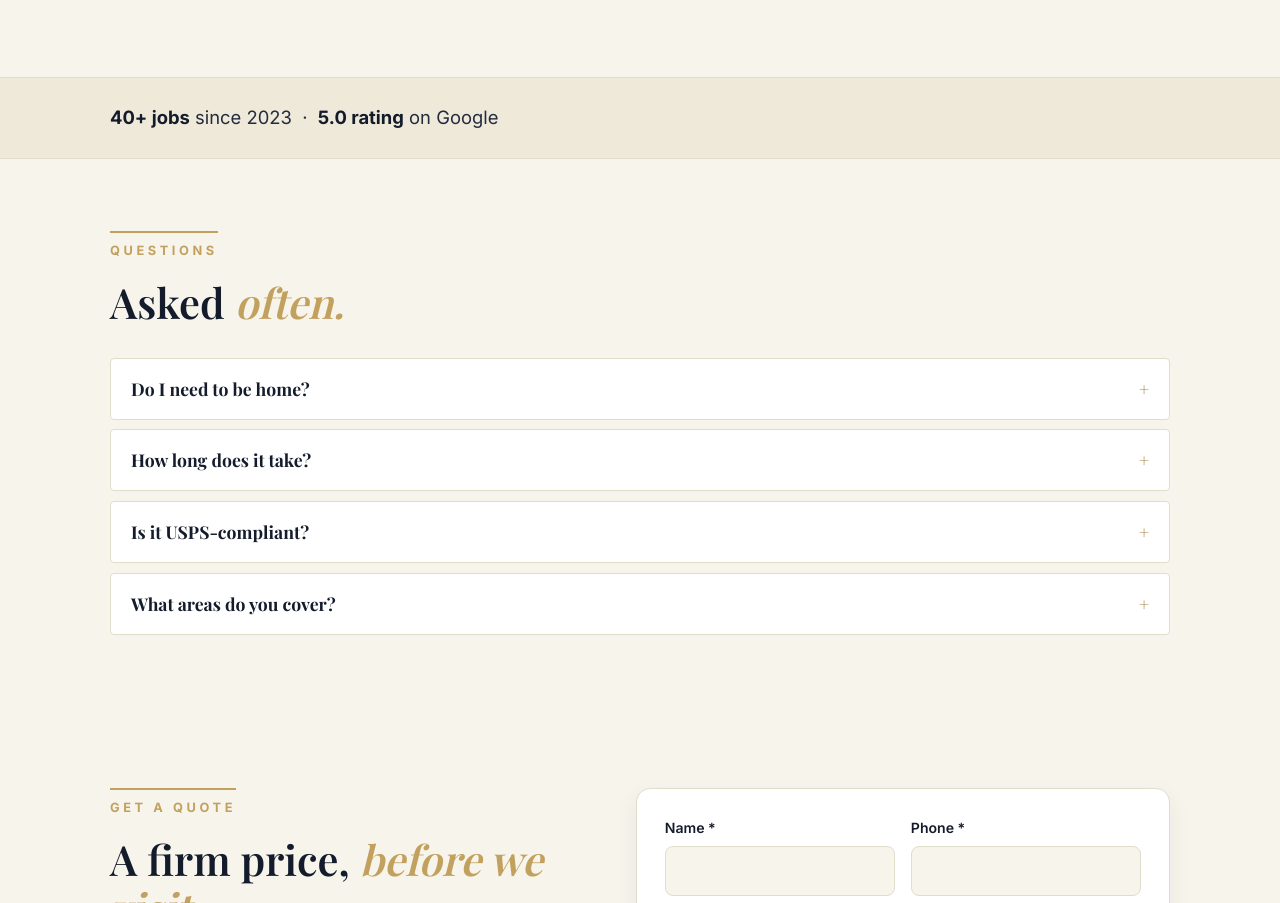
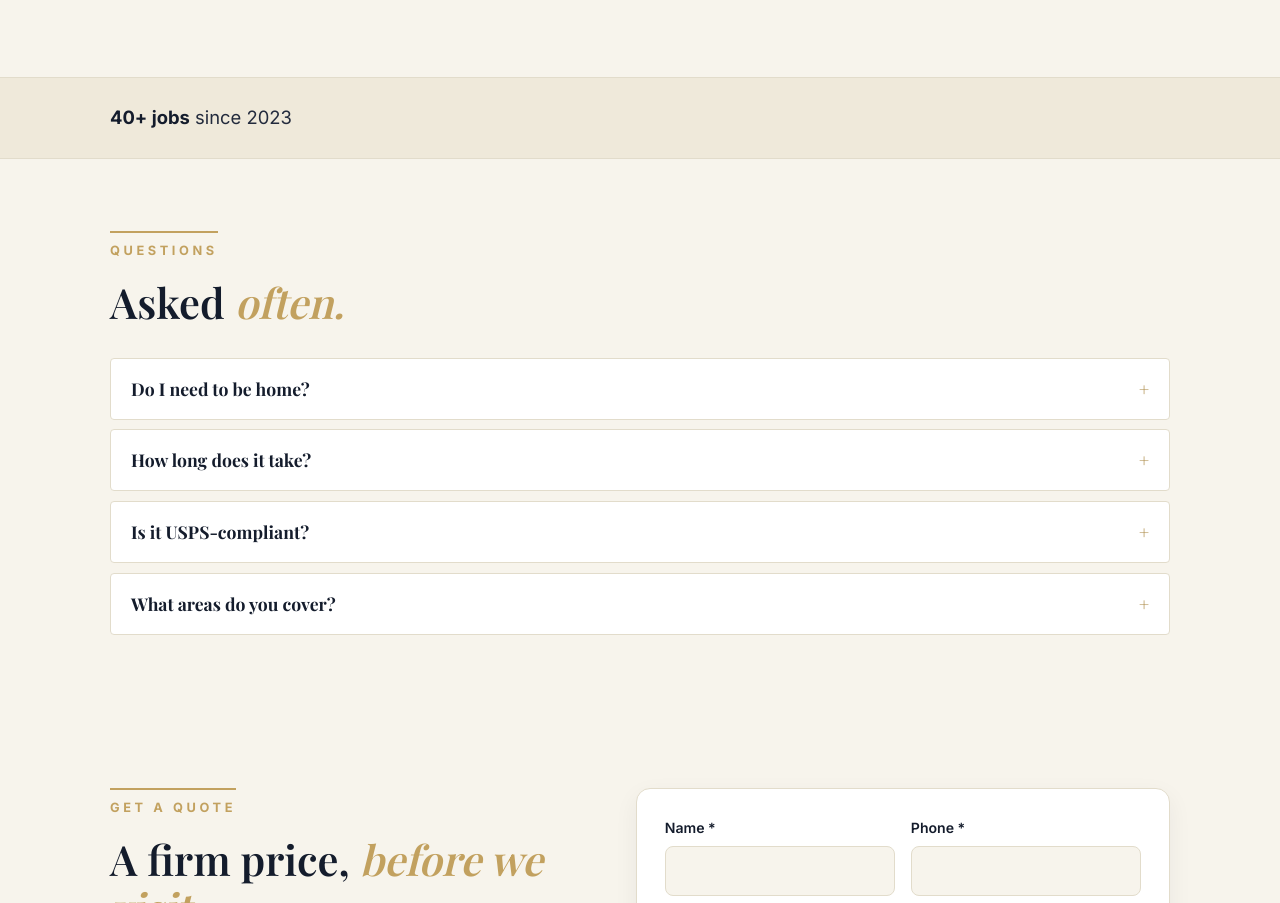
Before and after one commit to habitatconcepts/NE-Post-Polish-static, a plain HTML site: page index.html in a window 1280 px wide. Shown: the part 4408-5311 px from the top of the page. Drawn offline with nearby package versions, Linux system fonts and the light colour scheme; a web font is replaced by a local one.

Commit message:
Remove unearned 5.0 Google rating from proof band (owner: not real, pull until reviews exist)

```diff
--- a/index.html
+++ b/index.html
@@ -228,7 +228,7 @@
 <section class="strip">
   <div class="wrap">
     <!-- EDIT: proof points — update numbers as they grow -->
-    <p><strong>40+ jobs</strong> since 2023 &nbsp;&middot;&nbsp; <strong>5.0 rating</strong> on Google</p>
+    <p><strong>40+ jobs</strong> since 2023</p>
   </div>
 </section>
 
```
